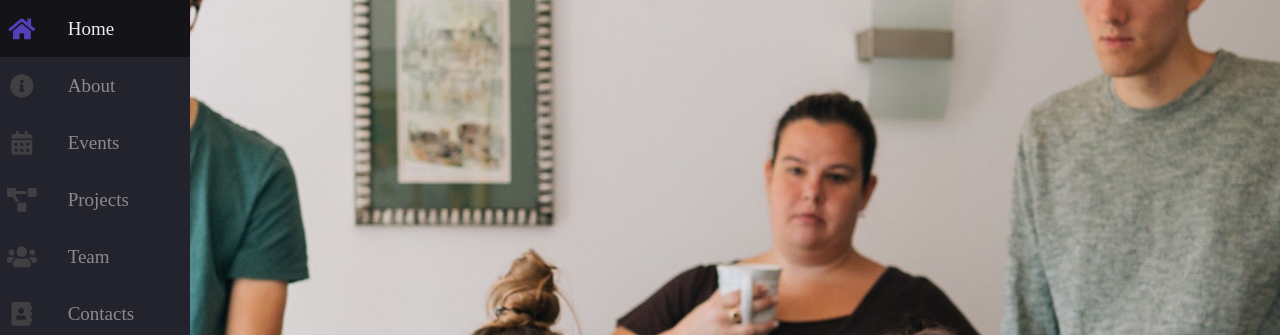
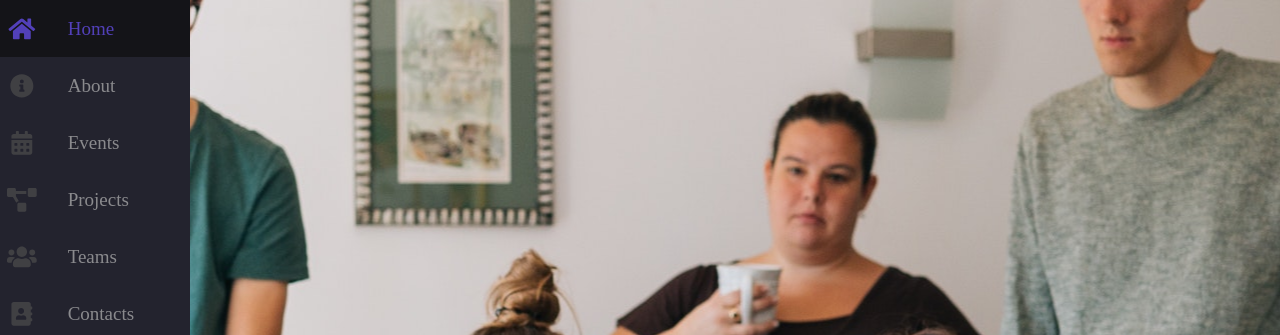
Before and after one commit to aash1999/dsc-web, a React (Create React App) app: page / in a window 1280 px wide. Shown: the top 335 px of the page. Built offline with nearby package versions, Linux system fonts and the light colour scheme; a web font is replaced by a local one.

Commit message:
Removed unnecessary packages and refactored App.js, routes.js and Navbar.jsx

```diff
--- a/src/App.js
+++ b/src/App.js
@@ -1,31 +1,22 @@
 import React from "react";
 import { BrowserRouter as Router, Route, Switch } from "react-router-dom";
 
-import CustomNavbar from "./components/navbar/navbar.jsx";
-import Home from "./components/Home/Home.jsx";
-import About from "./components/About/About.jsx";
-import Events from "./components/events/events.jsx";
-import Projects from "./components/projects/projects.jsx";
-import Team from "./components/team/team.jsx";
-import Footer from "./components/footer/footer.jsx";
+import Navbar from "./Components/Navbar/Navbar.jsx";
 
 import routes from "./routes";
 
-import "./App.css"
+import "./App.css";
 import "./fontawesome";
 
 function App() {
   return (
     <div className="app">
       <Router>
-        <CustomNavbar />
+        <Navbar />
         <Switch>
-          <Route exact path={routes.home} component={Home} />
-          <Route path={routes.about} component={About} />
-          <Route path={routes.events} component={Events} />
-          <Route path={routes.projects} component={Projects} />
-          <Route path={routes.teams} component={Team} />
-          <Route path={routes.contacts} component={Footer} />
+          {routes.map(({ component, path }) => (
+            <Route path={path} component={component} exact />
+          ))}
         </Switch>
       </Router>
     </div>
--- a/src/components/navbar/navbar.jsx
+++ b/src/components/navbar/navbar.jsx
@@ -1,127 +1,33 @@
 import React from "react";
-import { Link } from "react-router-dom";
-// import logo from "../../assets/img/dsc_iiitk_logo_white.png";
-// import ham from "../../assets/img/hamburger.png";
-// import "bootstrap/dist/css/bootstrap.min.css";
-import "./navbar.css";
-// import account from "../../assets/img/account1.svg";
-// import Typist from "react-typist";
-
+import { NavLink } from "react-router-dom";
 import { FontAwesomeIcon } from "@fortawesome/react-fontawesome";
 
 import routes from "../../routes.js";
 
-function navbar() {
+import "./Navbar.css";
+// import logo from "../../assets/img/dsc_iiitk_logo_white.png";
+// import ham from "../../assets/img/hamburger.png";
+// import account from "../../assets/img/account1.svg";
+
+function Navbar() {
   return (
     <nav className="navbar">
       <ul className="navbar-nav">
-        <li className="nav-item" >
-          <Link className="nav-link" to={routes.home}>
-            <FontAwesomeIcon icon={["fa", "home"]} size="lg" fixedWidth/>
-            <span>Home</span>
-          </Link>
-        </li>
-        <li className="nav-item" >
-          <Link className="nav-link" to={routes.about}>
-            <FontAwesomeIcon icon={["fa", "info-circle"]} size="lg" fixedWidth/>
-            <span>About</span>
-          </Link>
-        </li>
-        <li className="nav-item" >
-          <Link className="nav-link" to={routes.events}>
-            <FontAwesomeIcon icon={["fa", "calendar-alt"]} size="lg" fixedWidth/>
-            <span>Events</span>
-          </Link>
-        </li>
-        <li className="nav-item" >
-          <Link className="nav-link" to={routes.projects}>
-            <FontAwesomeIcon icon={["fa", "project-diagram"]} size="lg" fixedWidth/>
-            <span>Projects</span>
-          </Link>
-        </li>
-        <li className="nav-item" >
-          <Link className="nav-link" to={routes.teams}>
-            <FontAwesomeIcon icon={["fa", "users"]} size="lg" fixedWidth/>
-            <span>Team</span>
-          </Link>
-        </li>
-        <li className="nav-item" >
-          <Link className="nav-link" to={routes.contacts}>
-            <FontAwesomeIcon icon={["fa", "address-book"]} size="lg" fixedWidth/>
-            <span>Contacts</span>
-          </Link>
-        </li>
-        <li className="nav-item" >
-          <Link className="nav-link" to={routes.contacts}>
-            <FontAwesomeIcon icon={["fa", "user-circle"]} size="lg" fixedWidth/>
-            <span>Profile</span>
-          </Link>
-        </li>
+        {routes.map(({ icon, name, path }) => (
+          <li className="nav-item">
+            <NavLink
+              className="nav-link"
+              to={path}
+              activeStyle={{ color: "rgb(82,64,185)" }}
+            >
+              <FontAwesomeIcon icon={icon} size="lg" fixedWidth />
+              <span>{name}</span>
+            </NavLink>
+          </li>
+        ))}
       </ul>
     </nav>
   );
 }
 
-export default navbar;
-
-// const Example = () => {
-//   var signedIn = true;
-//   function signedInorNot() {
-//     if (signedIn === true) {
-//       return (
-// <div className="accountIcon ">
-//   <img
-//     className="accountImg"
-//     src={account}
-//     alt="default-account-profile"
-//   />
-// </div>
-//       );
-//     } else {
-//       return <div className="signin">SignIn</div>;
-//     }
-//   }
-
-//   function CollapseElement() {
-//     if (window.screen.width >= 899) {
-//       return (
-//         <ul className="links-container ">
-//           <li className="link">
-//             <Link to={routes.home}>Home</Link>
-//           </li>
-//           <li className="link">
-//             <Link to={routes.about}>About Us</Link>
-//           </li>
-//           <li className="link">
-//             <Link to={routes.events}>Events</Link>
-//           </li>
-//           <li className="link">
-//             <Link to={routes.projects}>Projects</Link>
-//           </li>
-//           <li className="link">
-//             <Link to={routes.teams}>Team</Link>
-//           </li>
-//           <li className="link">
-//             <Link to={routes.contacts}>Contat Us</Link>
-//           </li>
-//           {signedInorNot()}
-//         </ul>
-//       );
-//     } else {
-//       return (
-//         <div className="links-container">
-//           <img className="ham" src={ham} alt="hamburger-menu" />
-//         </div>
-//       );
-//     }
-//   }
-
-//   return (
-//     <div className="navbar-container">
-//       <div className="image-container"></div>
-//       {CollapseElement()}
-//     </div>
-//   );
-// };
-
-// export default Example;
+export default Navbar;
--- a/src/routes.js
+++ b/src/routes.js
@@ -1,43 +1,54 @@
-const routes = {
-    about: "/about",
-    contacts: "/contacts",
-    events: "/events",
-    home: "/",
-    projects: "/projects",
-    teams: "/teams",
-}
+import Home from "./Components/Home/Home.jsx";
+import About from "./Components/About/About.jsx";
+import Events from "./Components/events/events.jsx";
+import Projects from "./Components/projects/projects.jsx";
+import Teams from "./Components/team/team.jsx";
+import Contacts from "./Components/footer/footer.jsx";
+
+const routes = [
+    {
+        component: Home,
+        icon: ["fa", "home"],
+        name: "Home",
+        path: "/",
+    },
+    {
+        component: About,
+        icon: ["fa", "info-circle"],
+        name: "About",
+        path: "/about",
+    },
+    {
+        component: Events,
+        icon: ["fa", "calendar-alt"],
+        name: "Events",
+        path: "/events",
+    },
+    {
+        component: Projects,
+        icon: ["fa", "project-diagram"],
+        name: "Projects",
+        path: "/projects",
+    },
+    {
+        component: Teams,
+        icon: ["fa", "users"],
+        name: "Teams",
+        path: "/teams",
+    },
+    {
+        component: Contacts,
+        icon: ["fa", "address-book"],
+        name: "Contacts",
+        path: "/contacts",
+    },
+    {
+        compnent: null,
+        icon: ["fa", "user-circle"],
+        name: "Profile",
+        path: "/profile"
+    },
+]
+
 
 export default routes;
-
-// const routes = [
-//     {
-//         component: "Home",
-//         name: "Home",
-//         path: "/",
-//     },
-//     {
-//         component: "About",
-//         name: "About",
-//         path: "/about",
-//     },
-//     {
-//         component: "Events",
-//         name: "Events",
-//         path: "/events",
-//     },
-//     {
-//         component: "Projects",
-//         name: "Projects",
-//         path: "/projects",
-//     },
-//     {
-//         component: "Teams",
-//         name: "Teams",
-//         path: "/teams",
-//     },
-//     {
-//         component: "Contacts",
-//         name: "Contacts",
-//         path: "/contacts",
-//     },
-// ]
```
Also changed, not shown: package.json (+1 -8 lines), 2 other files (tests, documents, lock files or other folders).
